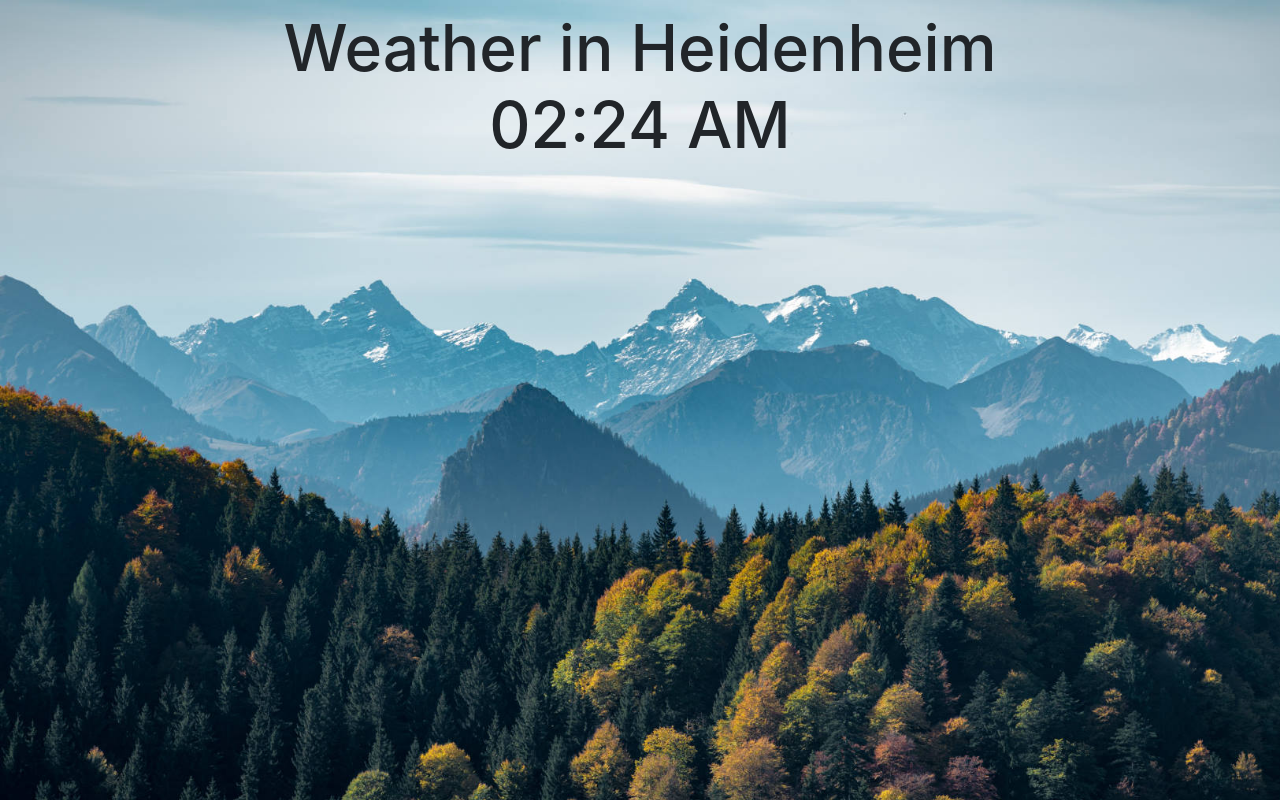
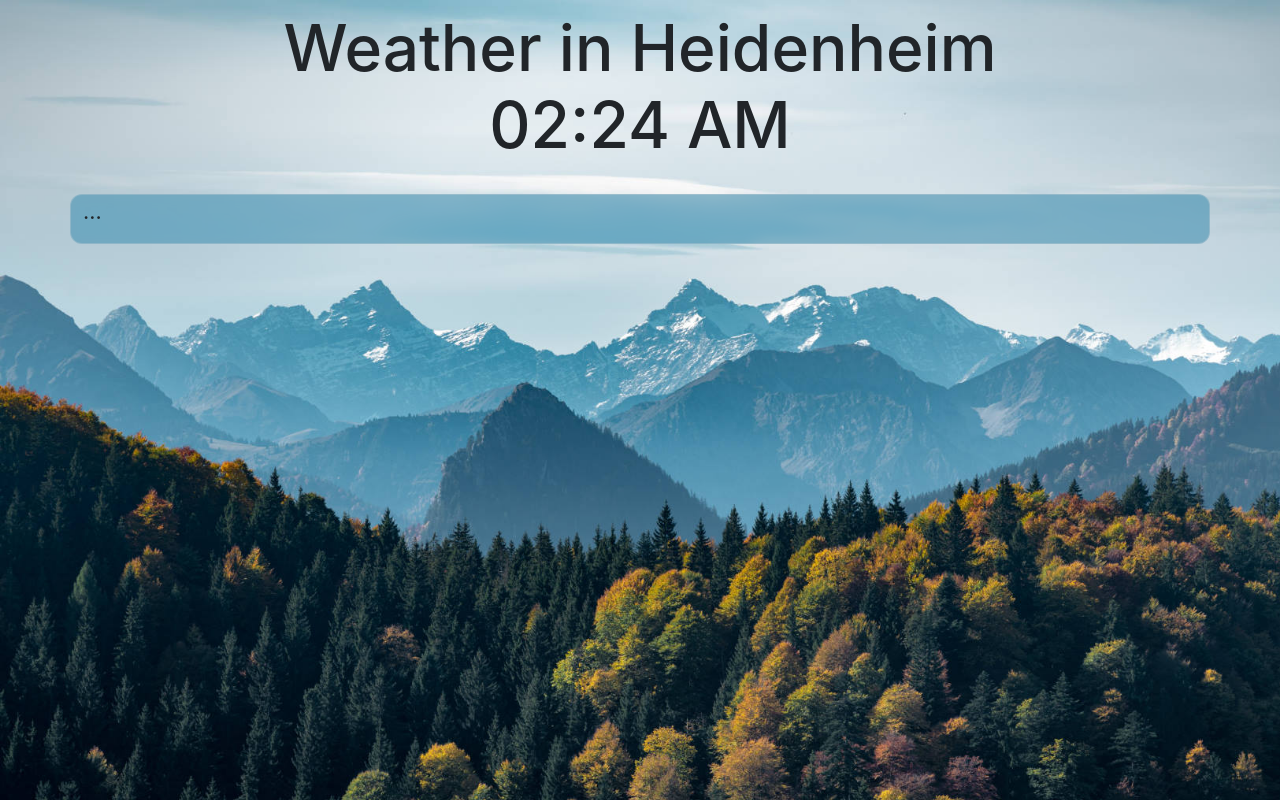
Before and after one commit to AnthonyScola/docker_react_weather_app, a React (Create React App) app: page / in a window 1280 px wide. Built offline with nearby package versions, Linux system fonts and the light colour scheme; no server answers.

Commit message:
App now displays 7 Day forcast with Icons and updates automatically ever 60 seconds.

```diff
--- a/package.json
+++ b/package.json
@@ -8,9 +8,12 @@
     "@testing-library/user-event": "^13.5.0",
     "bootstrap": "^5.1.3",
     "bootstrap-icons": "^1.8.1",
+    "chart.js": "^3.7.1",
     "jquery": "^3.6.0",
+    "moment": "^2.29.1",
     "popper.js": "^1.16.1",
     "react": "^18.0.0",
+    "react-chartjs-2": "^4.0.1",
     "react-dom": "^18.0.0",
     "react-scripts": "5.0.0",
     "web-vitals": "^2.1.4"
--- a/src/App.css
+++ b/src/App.css
@@ -3,8 +3,10 @@ h1 {
   text-align: center;
   font-size: 4rem;
 }
+
 h2 {
   font-size: 2.5rem;
+  margin-bottom: 0!important;
 }
 
 header {
@@ -14,13 +16,9 @@ header {
 
 img {
   width: 100%;
-  padding-left: 20%;
-  padding-right: 20%;
+  padding-left: 25%;
+  padding-right: 25%;
   margin: auto;
-}
-
-.bi {
-  font-size: 3.5rem;
 }
 
 a {
@@ -28,10 +26,10 @@ a {
 }
 
 /* Glassmorphism card effect */
-.card {
-  backdrop-filter: blur(32px) saturate(170%);
+.card{
+  backdrop-filter: blur(5px) saturate(170%);
   -webkit-backdrop-filter: blur(16px) saturate(170%);
-  background-color: rgba(87, 133, 192, 0.75);
+  background-color: rgba(84, 149, 177, 0.65);
   border-radius: 12px;
   border: 1px solid rgba(209, 213, 219, 0.3);
 
@@ -41,9 +39,27 @@ a {
   margin-left: auto;
   margin-right: auto;
 
-  color: white !important;
+
   font-size: 1.35rem;
+}
+
+.weather-cards {
   min-width: 300px;
-  max-width: 380px;
+  max-width: 400px;
 }
-/* Generated by https://generator.ui.glass/ */
+
+/*#===== Scrollbar ====================#*/
+body::-webkit-scrollbar-track {
+  box-shadow: inset 0 0 6px rgb(36, 44, 70);
+  border-radius: 10px;
+  background-color: rgb(31, 67, 109);;
+}
+body::-webkit-scrollbar {
+  width: 0.85rem;
+  background-color: rgb(36, 44, 70);
+}
+body::-webkit-scrollbar-thumb {
+  border-radius: 10px;
+  box-shadow: inset 0 0 3px #0a4296, 0 0 2px #0a4296;
+  background-color: rgba(84, 149, 177);
+}
--- a/src/App.js
+++ b/src/App.js
@@ -1,4 +1,7 @@
 import React, { useEffect, useState } from 'react';
+import {Chart as ChartJS, BarElement} from 'chart.js';
+import 'bootstrap/dist/css/bootstrap.min.css';
+import moment from 'moment';
 import $ from 'jquery';
 import './App.css';
 import WeatherCard from './WeatherCard';
@@ -7,29 +10,30 @@ window.$ = $;
 
 function App() {
   //Setting clockState and weatherConds to be Reactive.
-  const [clockState, getClockState] = useState();
+  const [clockState, getclockState] = useState();
   const [weatherConds, getWeatherConds] = useState("none");   //EX: weatherConds.list[0].main Main Weather. Will return weather conditions of curent day.
 
 
   function SetTime() {  //Sets the current time and assigns value to getter.
-    var timeString = new Date().toLocaleTimeString([], {hour: '2-digit', minute:'2-digit', timeZone: 'Europe/Berlin'});
-    getClockState(timeString);
+    var timeData = new Date().toLocaleTimeString([], {hour: '2-digit', minute:'2-digit', timeZone: 'Europe/Berlin'});
+
+    getclockState(timeData);
   }
 
   function SetCondState() {  //Sets the current weather conditions and assigns value to getter.
     //Use this code when everything is completed.
     //api.openweathermap.org/data/2.5/forecast?lat={lat}&lon={lon}&appid=`${process.env.REACT_APP_OW_API_KEY}`
     $.ajax({
-      url: "https://api.openweathermap.org/data/2.5/forecast?lat=48.679615&lon=10.153576&appid=a4755513bba8c114dcc6a4a09072a541",
+
+      url: "https://api.openweathermap.org/data/2.5/onecall?lat=48.679615&lon=10.153576&exclude=hourly&units=metric&appid=404f17d07ae83fb5978deb6548df50e4",
       headers: {
         "accept": "application/json"
       },
       type: "GET",
       success: function(data) {
-        console.log("Success!");
-        getWeatherConds(data.list);
+        getWeatherConds(data.daily);
       },
-      fail:function(data) { console.log("No Dice!"); }
+      fail:function(e) { console.log(e); }
     });
   }
 
@@ -57,18 +61,36 @@ function App() {
     locationName = 'Heidenheim';
   }
 
+  const cardDeck = [];
+
+  for (var i in weatherConds) {
+
+    if (i == 0){
+      var dateName = "Today";
+    } else if (i == 1) {
+      var dateName = "Tomorrow";
+    } else {
+      var dateName = new Date(moment().add(i,'d')).toLocaleString([],{weekday: 'long', timeZone: 'Europe/Berlin'});
+    }
+
+    cardDeck.push(<WeatherCard key={"weatherCard_"+i} weatherConds={weatherConds[i]} cardDate={dateName}/>);
+  }
+
   return (
-    <div className="App container-fluid">
+    <div className="App container">
       <header className="App-header">
         <h1>Weather in {locationName}</h1>
         <h1>{clockState}</h1>
       </header>
 
       <div className='row d-flex justify-content-around'>
-        <WeatherCard weatherConds={weatherConds[0]} cardDate={'Today'}/>
-        <WeatherCard weatherConds={weatherConds[1]} cardDate={'Tomorrow'}/>
-        <WeatherCard weatherConds={weatherConds[2]} cardDate={new Date().getDay()+2}/>
-        <WeatherCard weatherConds={weatherConds[3]} cardDate={new Date().getDay()+3}/> {/* THESE NEED TO BE SET TO BEING REACTIVE BEFORE PUBLISHING */}
+        {cardDeck}
+      </div>
+
+      <div className='row'>
+        <div className='col-12 card'>
+          <p>...</p>
+        </div>
       </div>
 
     </div>
--- a/src/WeatherCard.js
+++ b/src/WeatherCard.js
@@ -13,28 +13,33 @@ import day_snow from './res/weather_icons/PNG/day_snow.png';              //Snow
 import night_snow from './res/weather_icons/PNG/night_snow.png';          //Snow    @ Night time
 
 
+var conditionIconMap = {  'Clouds':     day_cloudy,
+                          'Fog':        fog,
+                          'Snow':       day_snow,
+                          'Tornado':    tornado,
+                          'Clear':      day_clear,
+                          'Rain':       day_rain
+}
+
 export default function WeatherCard({ weatherConds, cardDate }) {
-
-
-  const dateMap = ["Monday","Tuesday","Wednesday","Thursday","Friday","Saturday","Sunday"];
 
   if ( !(("none").includes(weatherConds) || weatherConds === 'undefined') ) {
     return(
       <div className='col'>
-          <div className="card">
+          <div className="card weather-cards">
               <div className="card-body">
                   <h2 className="card-title">{cardDate}</h2>
-                  <img src={snow} alt={String(weatherConds.weather[0].main)}/>
+                  <span>{weatherConds.weather[0].main} | {Math.round(weatherConds.temp.day)}° C</span>
+                  <img src={conditionIconMap[weatherConds.weather[0].main]} title={weatherConds.weather[0].description}/>
                   <p>
-                    High: {(weatherConds.main.temp_max - 273.15).toFixed(2)}° C <br/>
-                    Low: {(weatherConds.main.temp_min - 273.15).toFixed(2)}° C
+                    High: {Math.round(weatherConds.temp.max)}° C <br/>
+                    Low: {Math.round(weatherConds.temp.min)}° C
                   </p>
                   <hr/>
                   <p>
-                    Currently: {(weatherConds.main.temp - 273.15).toFixed(2)}° C<br/>
-                    Percip: {parseInt(weatherConds.pop*100)}% <br/>
-                    humidity: {parseInt(weatherConds.main.humidity)}% <br/>
-                    wind: {(weatherConds.wind.speed).toFixed(2)} k/hr
+                    Percipitation: {parseInt(weatherConds.pop*100)}% <br/>
+                    humidity: {parseInt(weatherConds.humidity)}% <br/>
+                    wind: {(weatherConds.wind_speed).toFixed(2)} m/s
                   </p>
               </div>
           </div>
```
Also changed, not shown: src/logo.svg (deleted), 1 other file (tests, documents, lock files or other folders).
